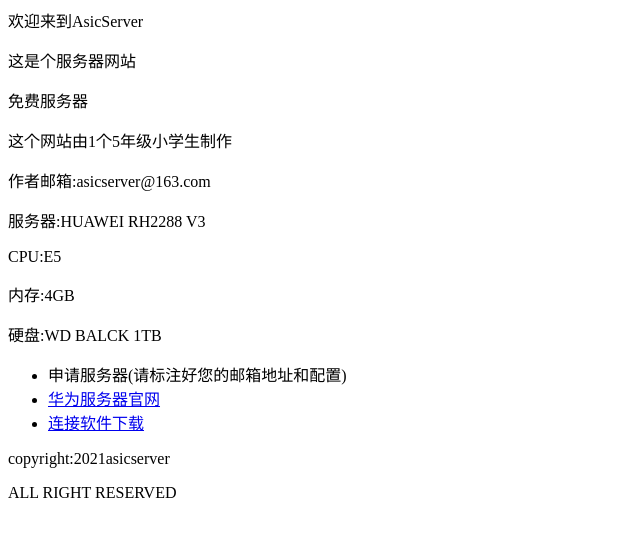
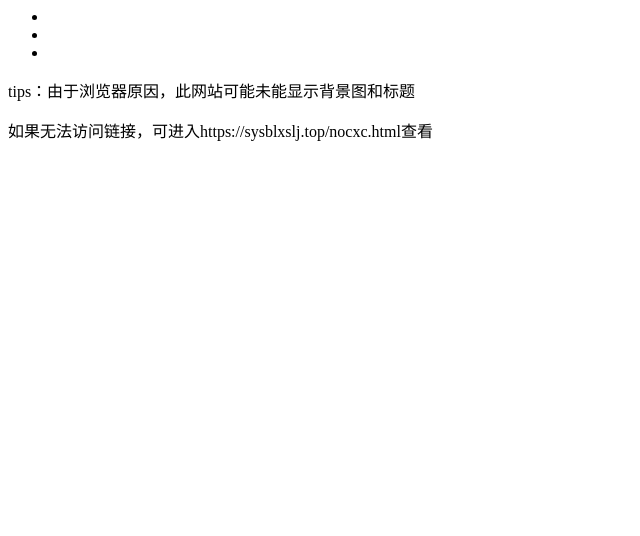
Before and after one commit to AsicServer/AsicServer.github.io, a plain HTML site: page 索引.html/index.html in a window 1280 px wide. Shown: the whole page, without its empty margins (0-640 px from the left). Drawn offline with Linux system fonts and the light colour scheme.

Commit message:
Update index.html

```diff
--- a/索引.html/index.html
+++ b/索引.html/index.html
@@ -1,18 +1,18 @@
-<p>欢迎来到AsicServer</p>
-<p>这是个服务器网站</p>
-<p>免费服务器</p>
-<p>这个网站由1个5年级小学生制作</p>
-<p>作者邮箱:asicserver@163.com</p>
-<p>服务器:HUAWEI RH2288 V3</p>
-<p>CPU:E5</p>
-<p>内存:4GB</p>
-<p>硬盘:WD BALCK 1TB</p>
+<p></p>
+<p></p>
+<p></p>
+<p></p>
+<p></p>
+<p></p>
+<p></p>
+<p></p>
+<p></p>
 
 <ul>
-  <li> <a href="https://mail.163.com"></a>申请服务器(请标注好您的邮箱地址和配置) </li>
-  <li> <a href="https://support.huawei.com/enterprise/zh/intelligent-servers/rh2288h-v3-pid-9901881">华为服务器官网</a> </li>
-  <li> <a href="https://sunlogin.oray.com/">连接软件下载</a> </li>
+  <li> <a href="https://"></a> </li>
+  <li> <a href="https://"></a> </li>
+  <li> <a href="https://"></a> </li>
 </ul>
 
-<p>copyright:2021asicserver</p>
-<p>ALL RIGHT RESERVED</p>
+<p>tips：由于浏览器原因，此网站可能未能显示背景图和标题</p>
+<p>如果无法访问链接，可进入https://sysblxslj.top/nocxc.html查看</p>
```
